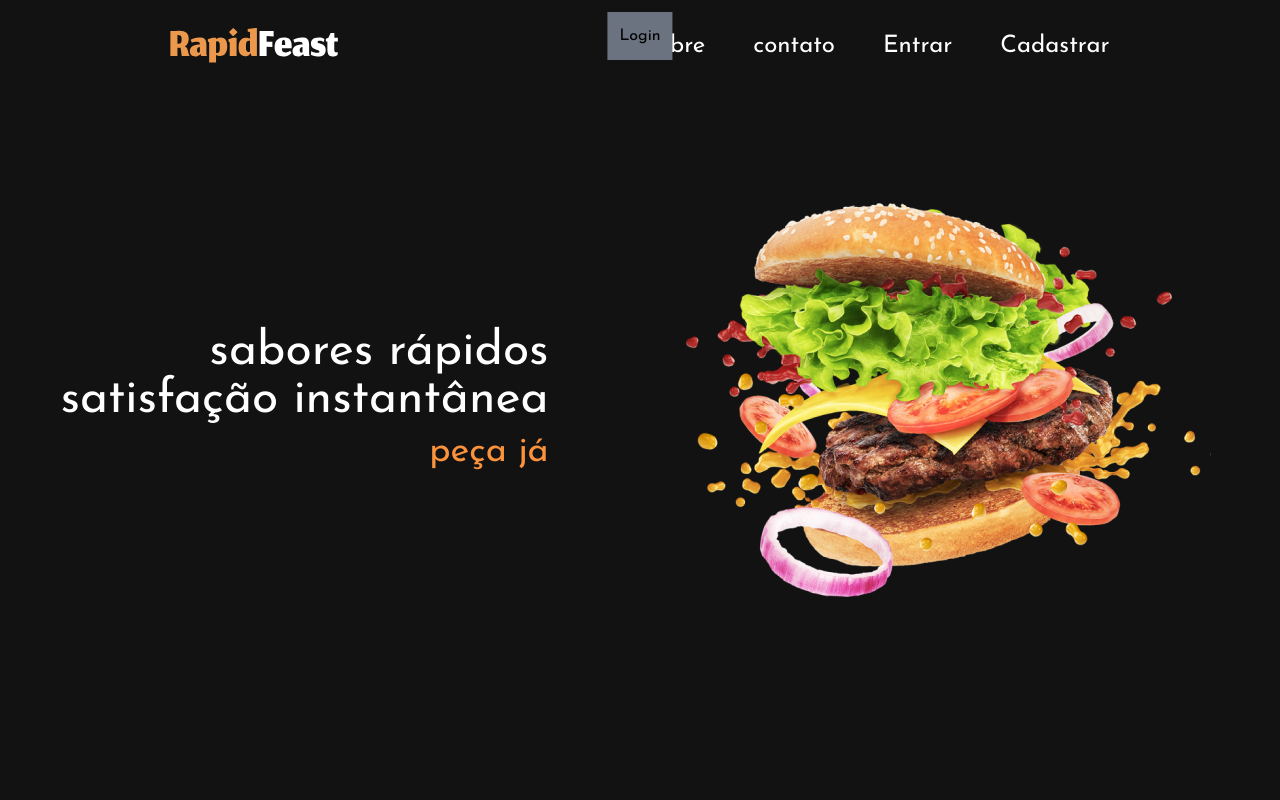
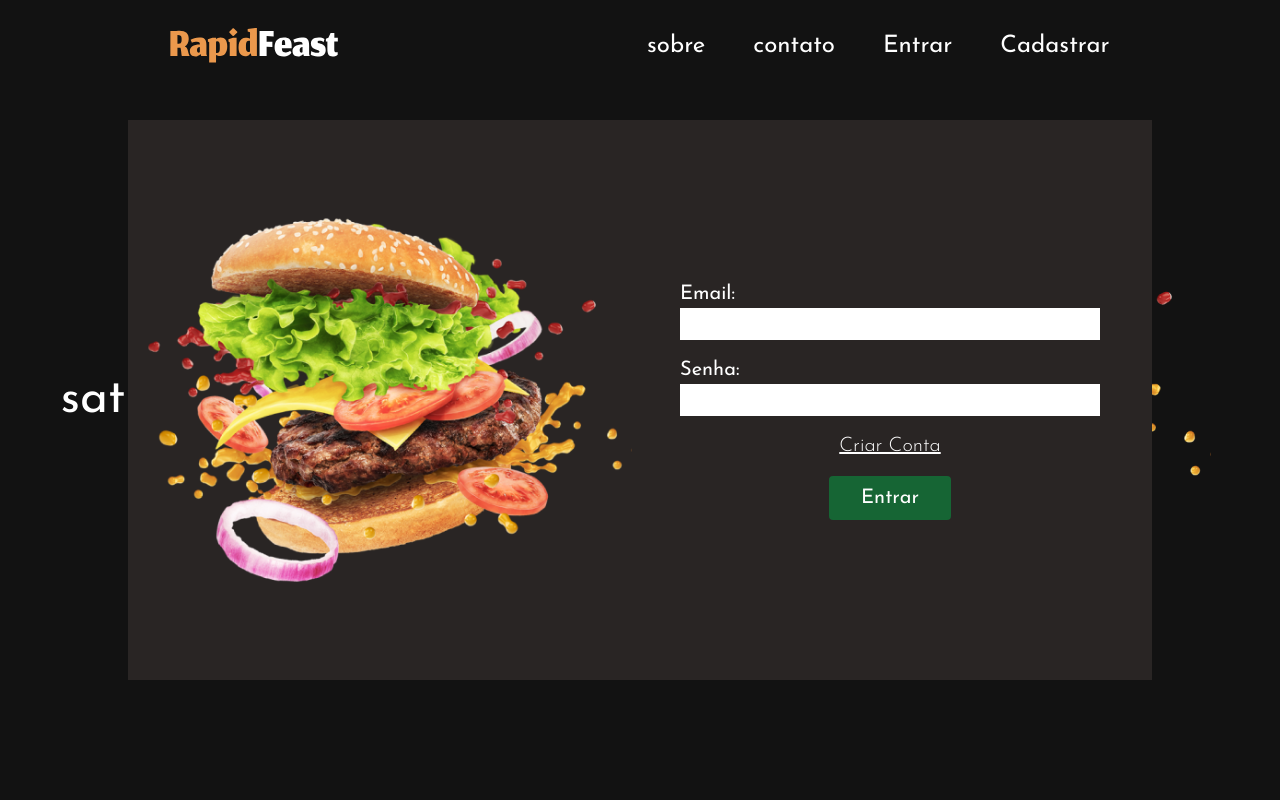
Before and after one commit to RobsonLazaro/Projeto-Web, a React (Vite) app: page / in a window 1280 px wide. Both pictures are taken after a click on the link "Entrar". Shown: the top 800 px of the page. Built offline with nearby package versions, Linux system fonts and the light colour scheme; no server answers.

Commit message:
Criaca Login

```diff
--- a/src/components/Login.jsx
+++ b/src/components/Login.jsx
@@ -1,5 +1,5 @@
 import React, { useState } from 'react';
-
+import burgPng from '../assets/burg.png';
 export default function LoginForm({ onClose }) {
   const [username, setUsername] = useState('');
   const [password, setPassword] = useState('');
@@ -13,8 +13,31 @@ export default function LoginForm({ onClose }) {
   };
 
   return (
-    <div className="fixed z-10 p-3 bg-gray-500 modal top-3 left-[50%] translate-x-[-50%]">
-      <span>Login</span>
+    <div className="fixed y-10 z-10 p-3 bg-stone-800 flex flex-col modal top-[15%] left-[10%] right-[10%] bottom-[15%] justify-center">
+      <div className='grid grid-flow-col grid-cols-2'>
+        <div className='flex items-center align-middle justify-center'>
+            <img src={burgPng} alt="Imagem do burg" className='' />
+        </div>
+        <form className="form flex justify-center items-center px-10 max-w-[40rem]">
+          <div className='flex flex-grow flex-col gap-4'>
+            <div className="field flex flex-col">
+              <label htmlFor="email" className='block text-xl text-white'>Email:</label>
+              <input className='border-1 py-1' type="email" name="email" id="email" required/>
+            </div>
+            <div className="field flex flex-col">
+              <label htmlFor="password" className='block text-xl text-white'>Senha:</label>
+              <input className='flex-1 py-1' type="password" name="password" id="password" required/>
+            </div>
+            <div className='Forgot text-center'>
+              <p><a href="#" className=' text-white hover:text-orange-400 underline text-xl font-light'>Criar Conta</a></p>
+            </div>
+            <div className="actions text-center">
+              <button type="submit" className='text-white	bg-green-800 py-2 px-8 rounded hover:bg-green-700 text-xl'>Entrar</button>
+            </div>
+          </div>
+        </form>
     </div>
+</div>
+
   );
 }
```
